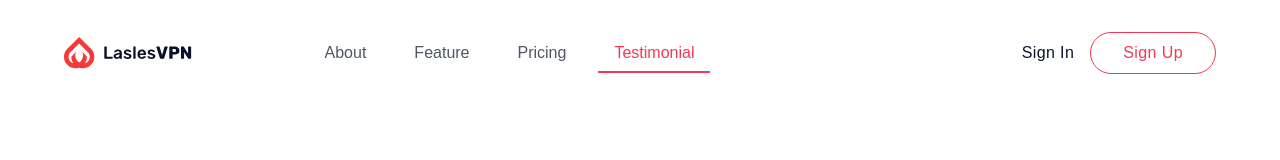
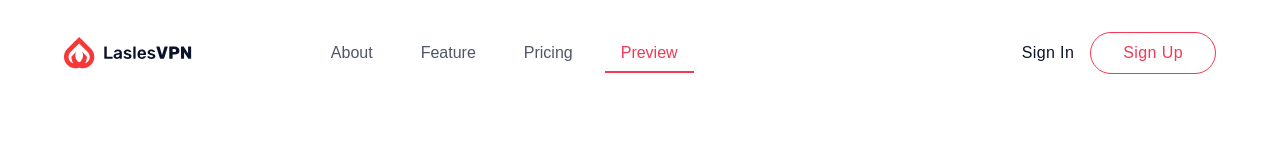
Before and after one commit to quocvn/nextjs-base-core, a Next.js app: page / in a window 1280 px wide. Shown: the top 160 px of the page. Built offline with nearby package versions, Linux system fonts and the light colour scheme.

Commit message:
Update layout example

```diff
--- a/src/components/layout/Header.tsx
+++ b/src/components/layout/Header.tsx
@@ -86,20 +86,20 @@ const Header = () => {
             </LinkScroll>
             <LinkScroll
               activeClass='active'
-              to='testimoni'
+              to='preview'
               spy
               smooth
               duration={1000}
               onSetActive={() => {
-                setActiveLink('testimoni')
+                setActiveLink('preview')
               }}
               className={`animation-hover mx-2 inline-block cursor-pointer px-4 py-2 relative${
-                activeLink === 'testimoni'
+                activeLink === 'preview'
                   ? ' animation-active text-template-orange-500 '
                   : ' text-template-black-500 hover:text-template-orange-500 '
               }`}
             >
-              Testimonial
+              Preview
             </LinkScroll>
           </ul>
           <div className='col-start-10 col-end-12 flex items-center justify-end font-medium'>
@@ -218,15 +218,15 @@ const Header = () => {
             </LinkScroll>
             <LinkScroll
               activeClass='active'
-              to='testimoni'
+              to='preview'
               spy
               smooth
               duration={1000}
               onSetActive={() => {
-                setActiveLink('testimoni')
+                setActiveLink('preview')
               }}
               className={`mx-1 flex flex-col items-center border-t-2 px-3 py-2 text-xs transition-all sm:mx-2 sm:px-4 ${
-                activeLink === 'testimoni'
+                activeLink === 'preview'
                   ? '  border-template-orange-500 text-template-orange-500'
                   : ' border-transparent '
               }`}
@@ -245,7 +245,7 @@ const Header = () => {
                   d='M8 12h.01M12 12h.01M16 12h.01M21 12c0 4.418-4.03 8-9 8a9.863 9.863 0 01-4.255-.949L3 20l1.395-3.72C3.512 15.042 3 13.574 3 12c0-4.418 4.03-8 9-8s9 3.582 9 8z'
                 />
               </svg>
-              Testimonial
+              Preview
             </LinkScroll>
           </ul>
         </div>
--- a/src/components/template/Pricing.tsx
+++ b/src/components/template/Pricing.tsx
@@ -7,7 +7,7 @@ import ButtonOutline from 'components/ui/ButtonOutline'
 import ButtonPrimary from 'components/ui/ButtonPrimary'
 import { getScrollAnimation } from 'utils/getScrollAnimation'
 
-import Testimoni from './Testimoni'
+import Preview from './Preview'
 
 const Pricing = () => {
   const scrollAnimation = useMemo(() => getScrollAnimation(), [])
@@ -201,7 +201,7 @@ const Pricing = () => {
             </motion.div>
           </ScrollAnimationWrapper>
         </div>
-        <div className='my-16 flex w-full flex-col' id='testimoni'>
+        <div className='my-16 flex w-full flex-col' id='preview'>
           <ScrollAnimationWrapper>
             <motion.h3
               variants={scrollAnimation}
@@ -219,7 +219,7 @@ const Pricing = () => {
           </ScrollAnimationWrapper>
           <ScrollAnimationWrapper className='flex w-full flex-col py-12'>
             <motion.div variants={scrollAnimation}>
-              <Testimoni />
+              <Preview />
             </motion.div>
           </ScrollAnimationWrapper>
           <ScrollAnimationWrapper className='relative mt-16 w-full'>
--- a/src/pages/ant-design/index.tsx
+++ b/src/pages/ant-design/index.tsx
@@ -68,16 +68,12 @@ const AntExample = () => {
   }
 
   return (
-    <div className='z-10 mx-auto max-w-screen-xl px-24 pt-16 font-mono'>
-      <Title className='text-linen text-center text-4xl'>
+    <div className='container mx-auto px-8 font-mono xl:px-16'>
+      <Title className='py-14 text-center text-4xl'>
         Next.js (Typescript) + Ant Design + Tailwind CSS + Redux Toolkit
       </Title>
-      <p className='fixed left-0 top-0 flex w-full justify-center border-b border-gray-300 bg-gradient-to-b from-zinc-200 pb-6 backdrop-blur-2xl dark:border-neutral-800 dark:bg-zinc-800/30 dark:from-inherit lg:static lg:w-auto lg:rounded-xl lg:border lg:bg-gray-200 lg:p-4 lg:dark:bg-zinc-800/30'>
-        Get started by editing&nbsp;
-        <code className='font-mono font-bold'>src/pages/index.tsx</code>
-      </p>
       <div className='my-5'>
-        <Space>
+        <Space wrap>
           <Button type='primary' onClick={openNotification}>
             Primary Button
           </Button>
```
Also changed, not shown: .eslintrc.json, src/components/template/Preview.tsx (renamed from src/components/template/Testimoni.tsx).
